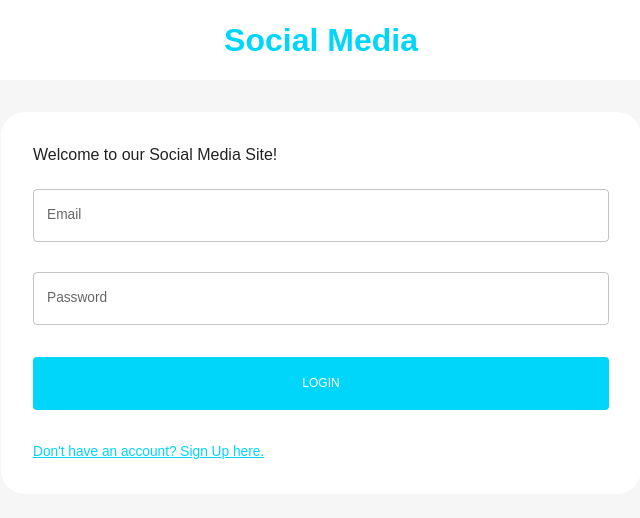
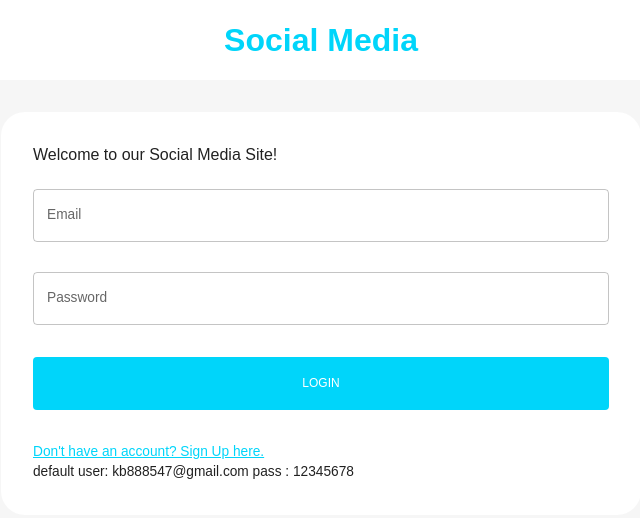
Before and after one commit to karan00034/mern-social, a React (Create React App) app in the folder client/: page / in a window 1280 px wide. Shown: the top 518 px of the page, without its empty margins (319-959 px from the left). Built offline with nearby package versions, Linux system fonts and the light colour scheme.

Commit message:
Update index.jsx

```diff
--- a/client/src/scenes/loginPage/index.jsx
+++ b/client/src/scenes/loginPage/index.jsx
@@ -31,7 +31,8 @@ const LoginPage=()=>{
         <Typography fontWeight="500" variant="h5" sx={{ mb: "1.5rem" }}>
           Welcome to our Social Media Site!
         </Typography>
-        <Form />
+        <Form /> default user: kb888547@gmail.com
+                 pass : 12345678
       </Box>
     </Box>
   );
```
